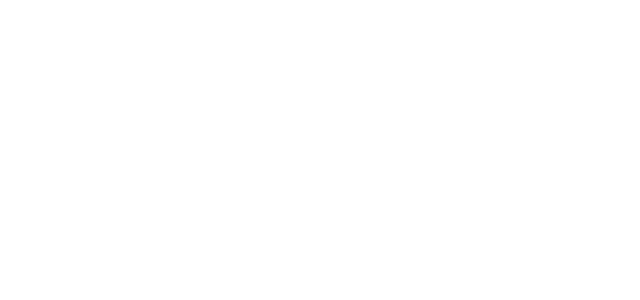
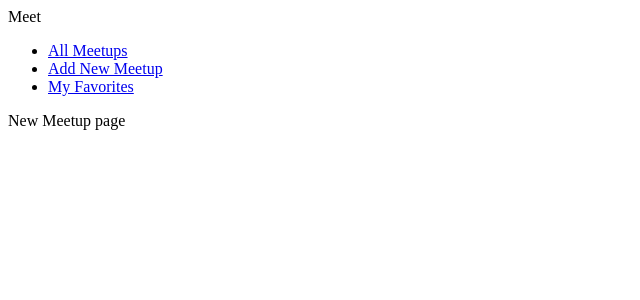
Before and after one commit to tovarb/meet, a React (Create React App) app: page /new-meetup in a window 1280 px wide. Shown: the top 300 px of the page, without its empty margins (0-640 px from the left). Built offline with nearby package versions, Linux system fonts and the light colour scheme.

Commit message:
Routing is added

```diff
--- a/package.json
+++ b/package.json
@@ -8,6 +8,7 @@
     "@testing-library/user-event": "^12.1.10",
     "react": "^17.0.2",
     "react-dom": "^17.0.2",
+    "react-router-dom": "^5.3.0",
     "react-scripts": "4.0.3",
     "web-vitals": "^1.0.1"
   },
--- a/src/App.js
+++ b/src/App.js
@@ -1,5 +1,27 @@
+import { Route, Switch } from "react-router-dom";
+
+import AllMeetups from "./pages/AllMeetups";
+import NewMeetup from "./pages/NewMeetup";
+import Favorites from "./pages/Favorites";
+import MainNavigation from "./components/layout/MainNavigation";
+
 function App() {
-  return <div className="App"></div>;
+  return (
+    <div>
+      <MainNavigation />
+      <Switch>
+        <Route path="/" exact>
+          <AllMeetups />
+        </Route>
+        <Route path="/new-meetup">
+          <NewMeetup />
+        </Route>
+        <Route path="/favorites">
+          <Favorites />
+        </Route>
+      </Switch>
+    </div>
+  );
 }
 
 export default App;
--- /dev/null
+++ b/src/components/layout/MainNavigation.js
@@ -0,0 +1,24 @@
+import { Link } from "react-router-dom";
+
+const MainNavigation = () => {
+  return (
+    <header>
+      <div>Meet</div>
+      <nav>
+        <ul>
+          <li>
+            <Link to="/">All Meetups</Link>
+          </li>
+          <li>
+            <Link to="/new-meetup">Add New Meetup</Link>
+          </li>
+          <li>
+            <Link to="/favorites">My Favorites</Link>
+          </li>
+        </ul>
+      </nav>
+    </header>
+  );
+};
+
+export default MainNavigation;
--- /dev/null
+++ b/src/pages/AllMeetups.js
@@ -0,0 +1,9 @@
+const AllMeetups = () => {
+  return (
+    <div>
+      <p>All Meetups page</p>
+    </div>
+  );
+};
+
+export default AllMeetups;
--- /dev/null
+++ b/src/pages/Favorites.js
@@ -0,0 +1,9 @@
+const Favorites = () => {
+  return (
+    <div>
+      <p>Favorites page</p>
+    </div>
+  );
+};
+
+export default Favorites;
--- /dev/null
+++ b/src/pages/NewMeetup.js
@@ -0,0 +1,9 @@
+const NewMeetup = () => {
+  return (
+    <div>
+      <p>New Meetup page</p>
+    </div>
+  );
+};
+
+export default NewMeetup;
```
Also changed, not shown: src/index.js (+4 -6 lines), 1 other file (tests, documents, lock files or other folders).
